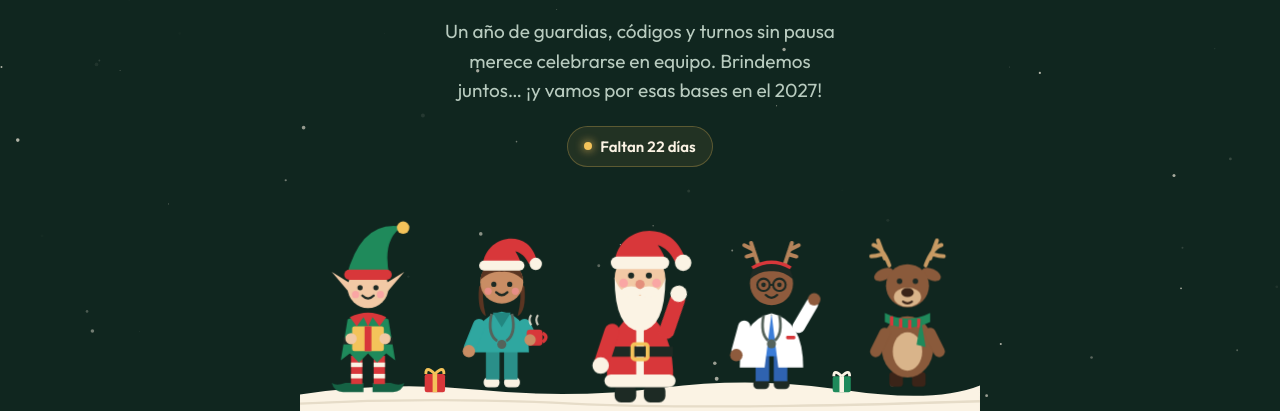
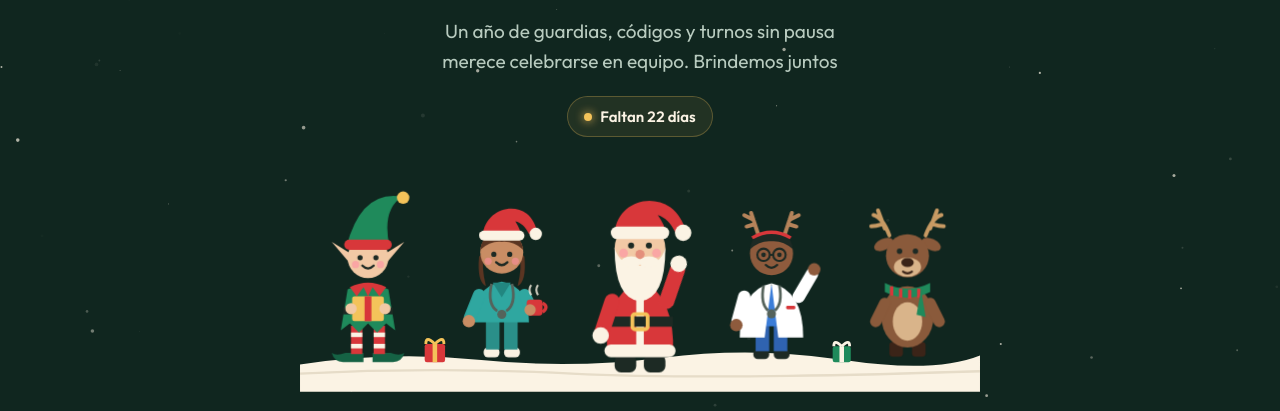
Before and after one commit to tomo930107-bit/posada_dic, a plain HTML site: page index.html in a window 1280 px wide. Shown: the part 381-792 px from the top of the page. Drawn offline with Linux system fonts and the light colour scheme.

Commit message:
Update lema paragraph in index.html
Removed the ending phrase from the lema paragraph.

```diff
--- a/index.html
+++ b/index.html
@@ -322,7 +322,7 @@ footer strong { color: var(--vela); font-weight: 600; }
   <header class="portada">
     <div class="antetitulo">Te invitamos a la</div>
     <h1><span class="p">Posada</span><span class="i">ISSSTE</span><span class="a">Áreas Críticas</span></h1>
-    <p class="lema">Un año de guardias, códigos y turnos sin pausa merece celebrarse en equipo. Brindemos juntos… ¡y vamos por esas bases en el 2027!</p>
+    <p class="lema">Un año de guardias, códigos y turnos sin pausa merece celebrarse en equipo. Brindemos juntos</p>
     <div class="cuenta" id="cuenta"><span class="punto"></span><span id="cuentaTexto">Viernes 11 de diciembre</span></div>
   </header>
 
```
